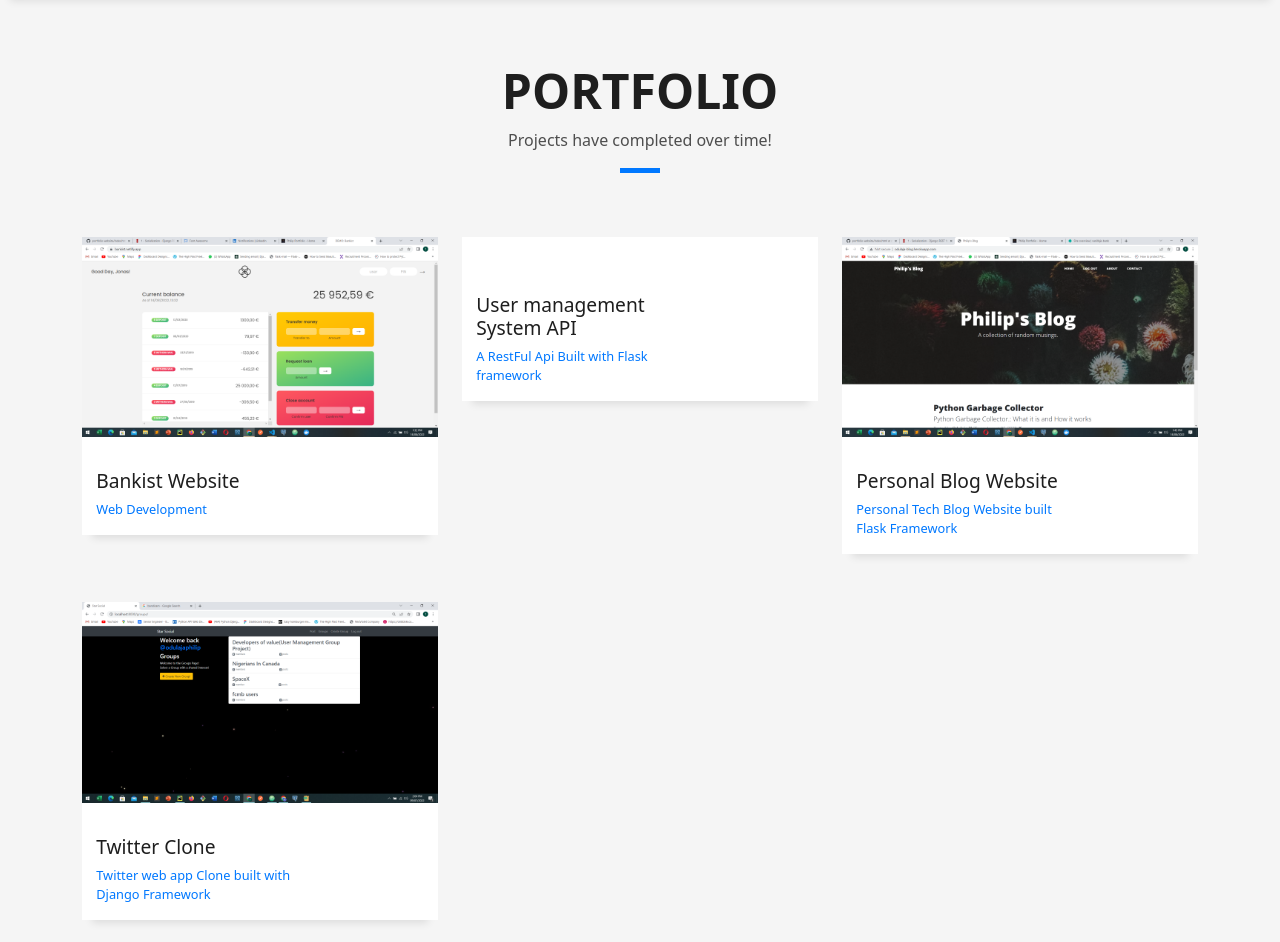
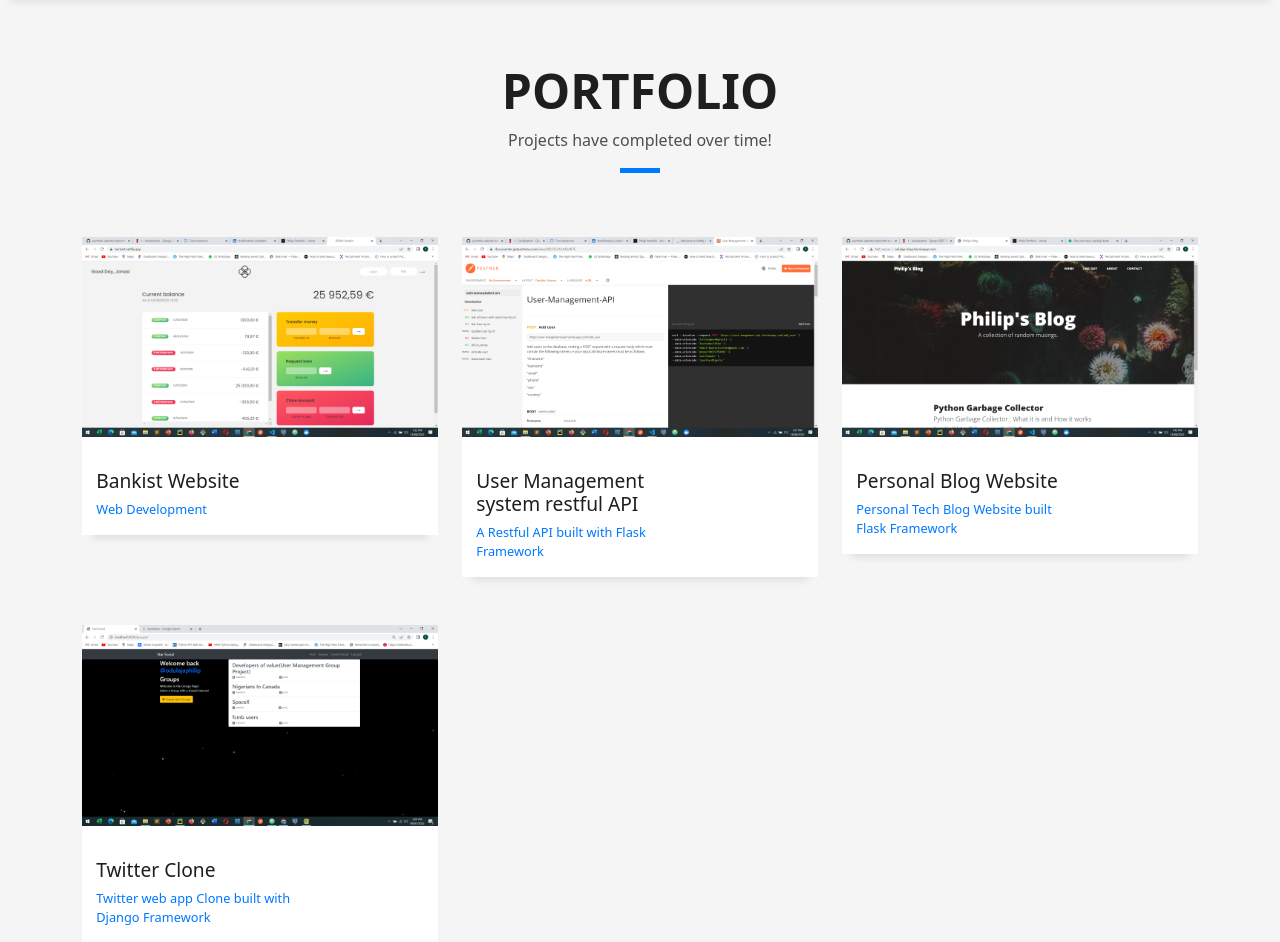
Before and after one commit to philippython/portfolio-website, a Flask app: page / in a window 1280 px wide. Shown: the part 3103-4045 px from the top of the page. Run offline with Flask 2, Linux system fonts and the light colour scheme; some libraries are stand-ins or nearby versions.

Commit message:
added api project

```diff
--- a/templates/index.html
+++ b/templates/index.html
@@ -340,15 +340,15 @@
             <div class="work-box">
               <a href="static/assets/img/api.png" data-gallery="portfolioGallery" class="portfolio-lightbox">
                 <div class="work-img">
-                  <img href="static/assets/img/api.png" alt="" class="img-fluid">
+                  <img src="static/assets/img/api.png" alt="" class="img-fluid">
                 </div>
               </a>
               <div class="work-content">
                 <div class="row">
                   <div class="col-sm-8">
-                    <h2 class="w-title"><a href="https://documenter.getpostman.com/view/20213331/UzQvtR7E">User management System API</a></h2>
+                    <h2 class="w-title"><a href="https://documenter.getpostman.com/view/20213331/UzQvtR7E">User Management system restful API</a></h2>
                     <div class="w-more">
-                      <span class="w-ctegory">A RestFul Api Built with Flask framework</span>
+                      <span class="w-ctegory">A Restful API  built with Flask Framework</span>
                     </div>
                   </div>
                   <div class="col-sm-4">
```
